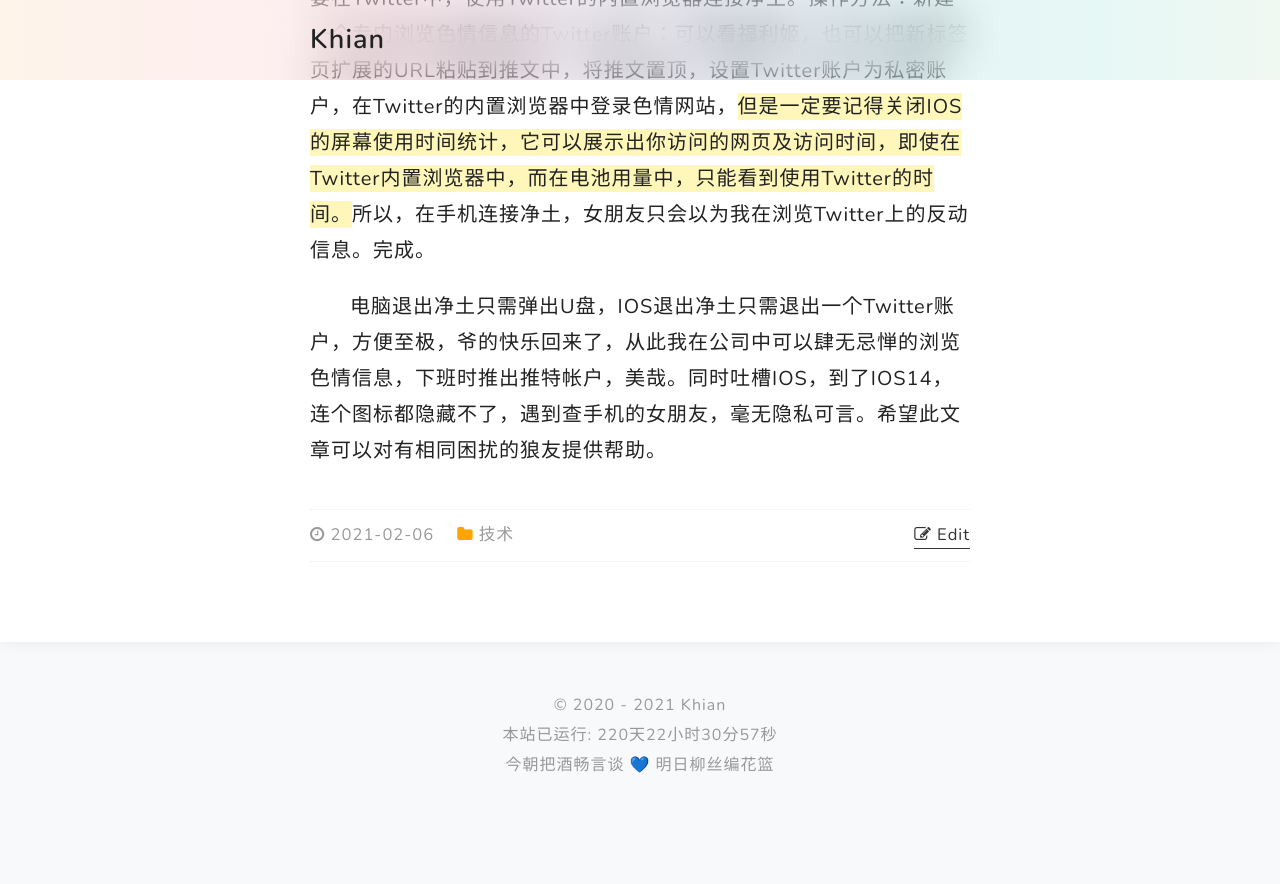
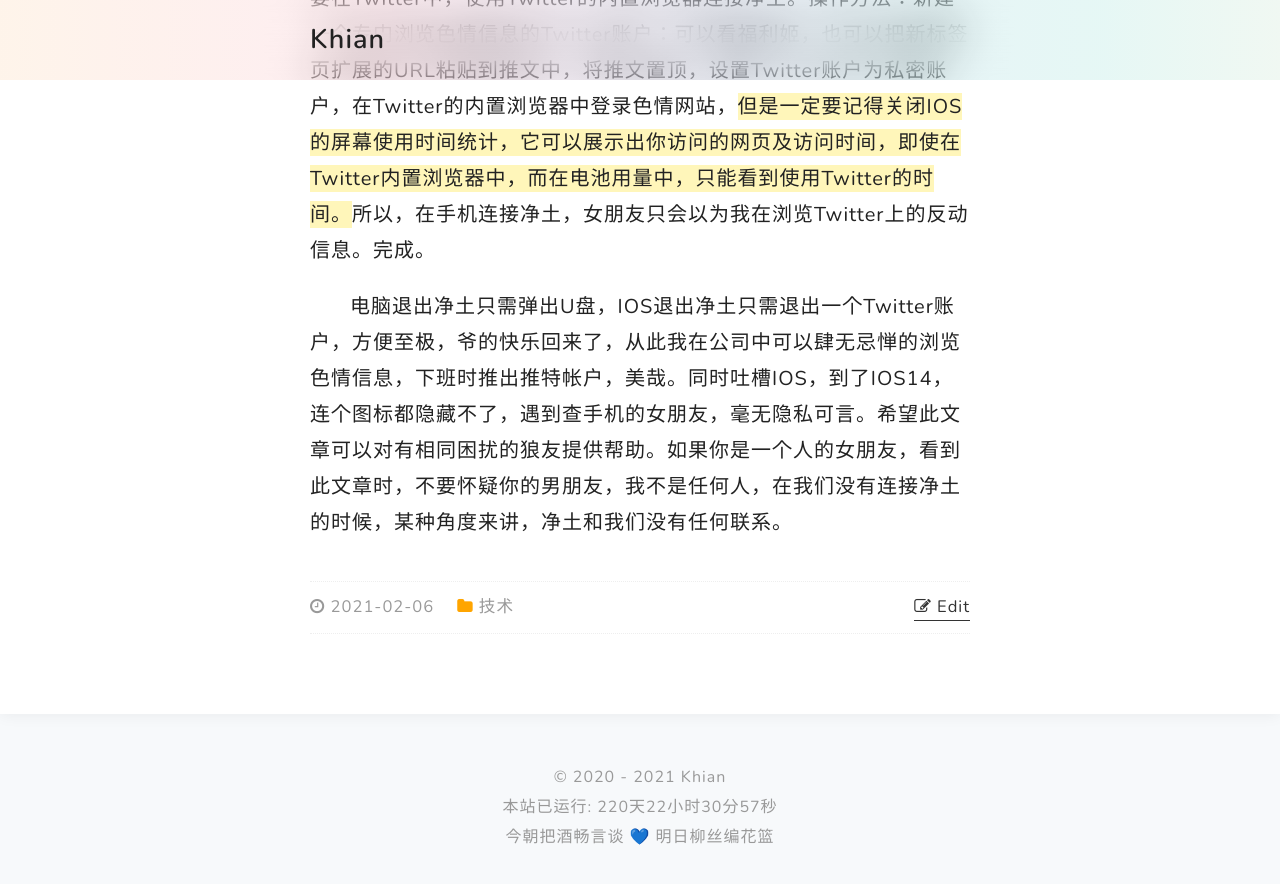
Before and after one commit to Jawutzh/nst, a Jekyll site: the page built from _posts/2021-02-06-净土构造法.md, in a window 1280 px wide and 900 px high, scrolled down 690 px. Shown: the top 884 px of the window. Built offline with Jekyll 4.4.1, drawn with Linux system fonts in a browser that asks for light colours; nearby versions of some CDN libraries; comment, search, counter and statistics services are not loaded; before the commit the page ends 1518 px from its top, so only the background shows below that.

Commit message:
Update 2021-02-06-净土构造法.md

```diff
--- a/_posts/2021-02-06-净土构造法.md
+++ b/_posts/2021-02-06-净土构造法.md
@@ -10,4 +10,4 @@
 
 所以在手机中浏览净土，国产安卓手机大多数更便于隐藏一个浏览器，而IOS可以查看任何APP的使用时间（女朋友查手机...）所以我需要在Twitter中，使用Twitter的内置浏览器连接净土。操作方法：新建一个专门浏览色情信息的Twitter账户：可以看福利姬，也可以把新标签页扩展的URL粘贴到推文中，将推文置顶，设置Twitter账户为私密账户，在Twitter的内置浏览器中登录色情网站，**但是一定要记得关闭IOS的屏幕使用时间统计，它可以展示出你访问的网页及访问时间，即使在Twitter内置浏览器中，而在电池用量中，只能看到使用Twitter的时间。**所以，在手机连接净土，女朋友只会以为我在浏览Twitter上的反动信息。完成。
 
-电脑退出净土只需弹出U盘，IOS退出净土只需退出一个Twitter账户，方便至极，爷的快乐回来了，从此我在公司中可以肆无忌惮的浏览色情信息，下班时推出推特帐户，美哉。同时吐槽IOS，到了IOS14，连个图标都隐藏不了，遇到查手机的女朋友，毫无隐私可言。希望此文章可以对有相同困扰的狼友提供帮助。
+电脑退出净土只需弹出U盘，IOS退出净土只需退出一个Twitter账户，方便至极，爷的快乐回来了，从此我在公司中可以肆无忌惮的浏览色情信息，下班时推出推特帐户，美哉。同时吐槽IOS，到了IOS14，连个图标都隐藏不了，遇到查手机的女朋友，毫无隐私可言。希望此文章可以对有相同困扰的狼友提供帮助。如果你是一个人的女朋友，看到此文章时，不要怀疑你的男朋友，我不是任何人，在我们没有连接净土的时候，某种角度来讲，净土和我们没有任何联系。
```
